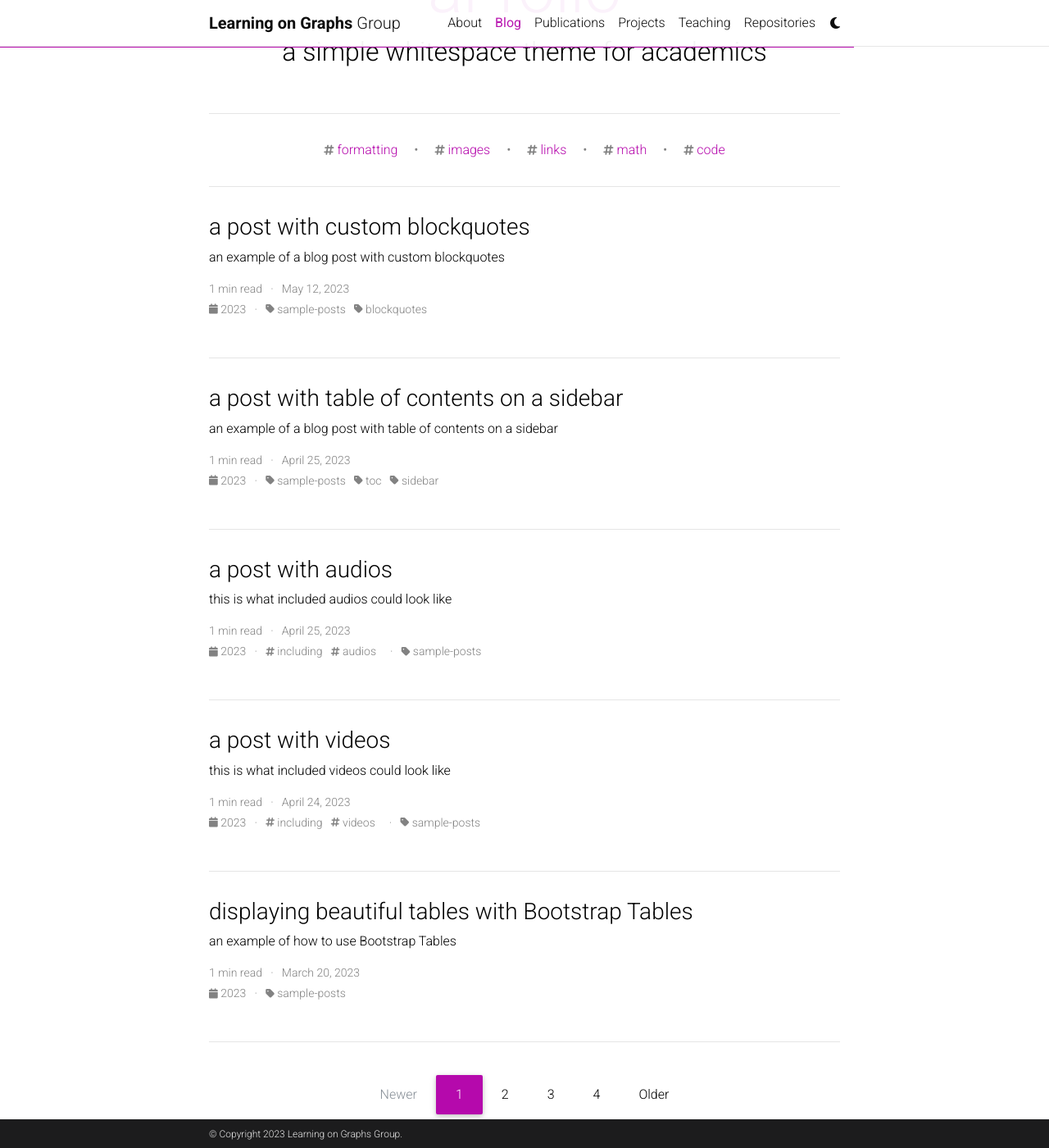
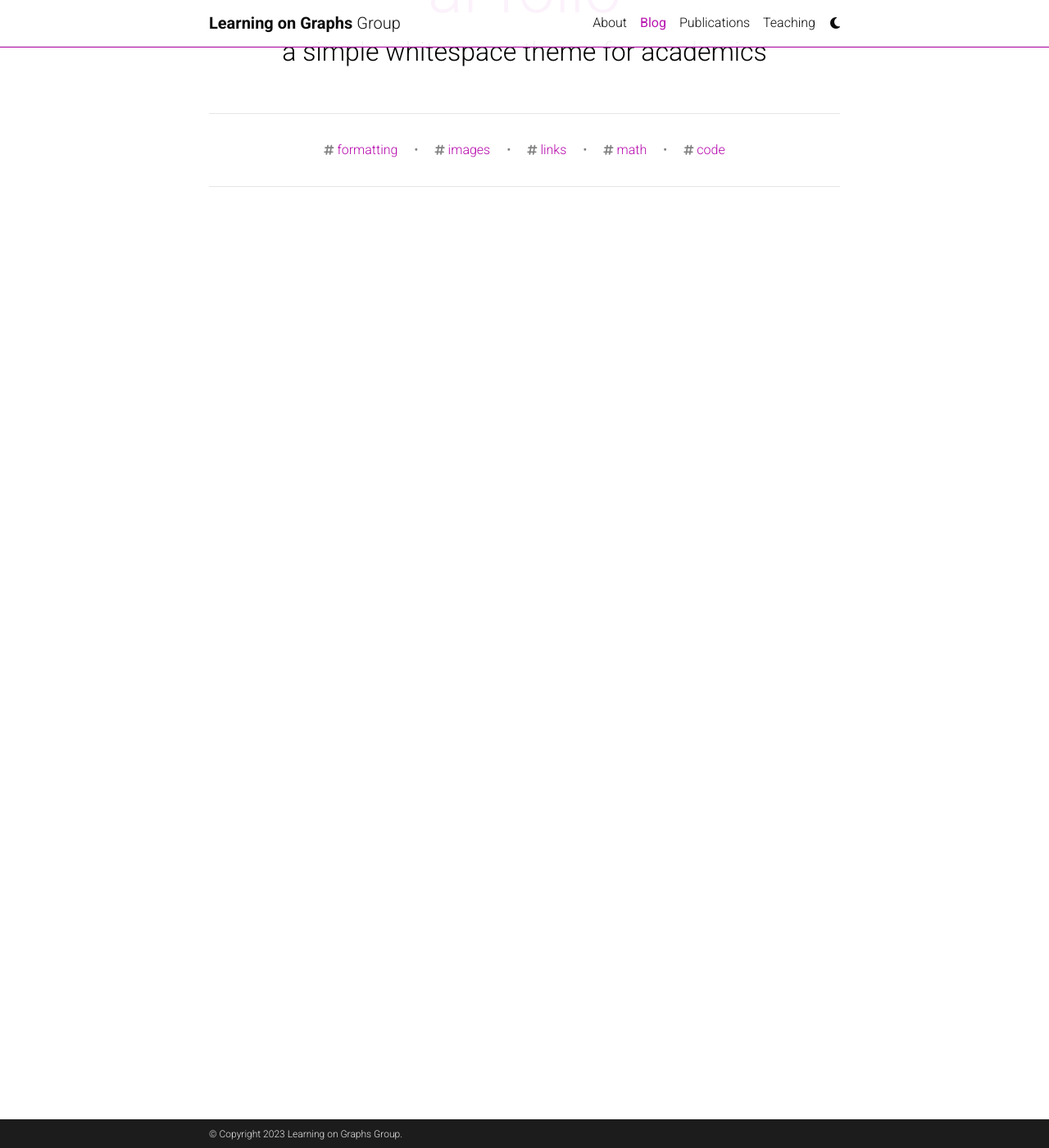
Before and after one commit to LoG-RWTH/log.rwth-aachen.github.io, a Jekyll site: the page built from blog/index.html, in a window 1280 px wide and 1400 px high, scrolled down 197 px. Shown: the whole window at 82% size. Built offline with Jekyll 4.4.1, drawn with Linux system fonts in a browser that asks for light colours; full-size pictures stand in for the smaller copies a plugin makes; the list of posts is cut into pages by our own code; comment, search, counter and statistics services are not loaded; a style sheet for code colours, icons or effects is not loaded; some of the changed lines change nothing that is shown.

Commit message:
remove few contents

```diff
--- a/_config.yml
+++ b/_config.yml
@@ -206,6 +206,9 @@ kramdown:
 # Includes & excludes
 include: ['_pages']
 exclude:
+  - _pages/projects.md
+  - _pages/repositories.md
+  - _posts/
   - bin
   - Gemfile
   - Gemfile.lock
```
